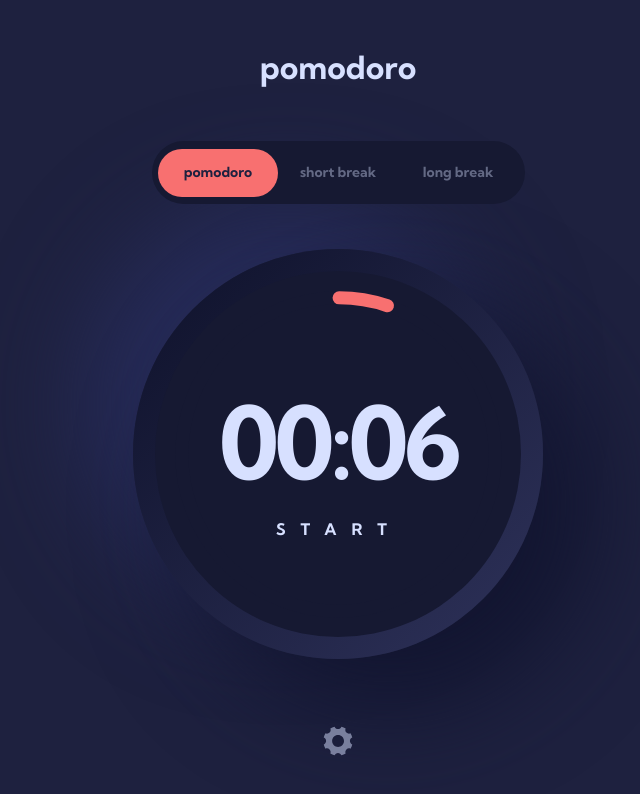
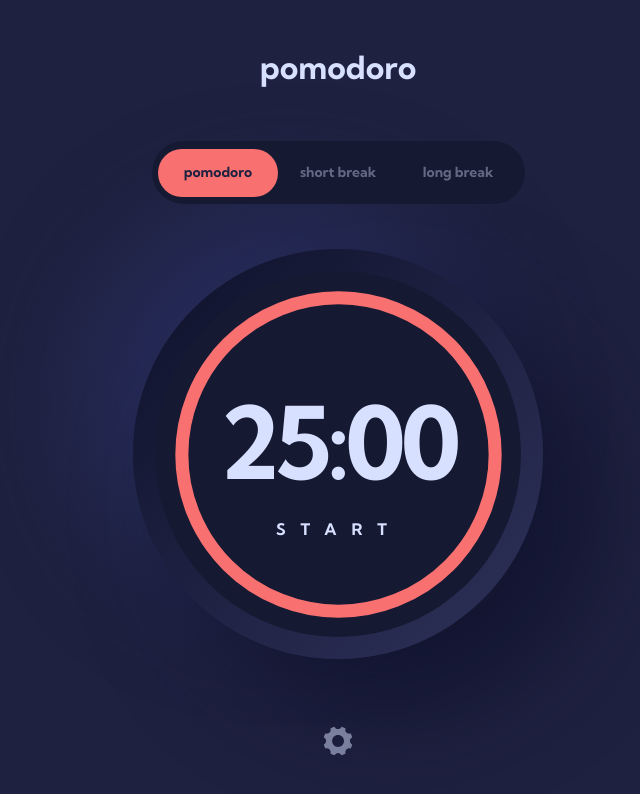
Before and after one commit to blp100/pomodoro-app, a Next.js app: page / in a window 1280 px wide. Shown: the top 794 px of the page, without its empty margins (302-942 px from the left). Built offline with nearby package versions, Linux system fonts and the light colour scheme.

Commit message:
fix: load  default setting properly

```diff
--- a/components/color-theme.js
+++ b/components/color-theme.js
@@ -25,6 +25,10 @@ export const ThemeContextProvider = ({ children }) => {
   );
 
   useEffect(() => initialThemeHandler());
+
+  useEffect(() => {
+    console.log(themeFont);
+  }, [themeFont]);
 
   const isLocalStorageEmpty = () => {
     return (
--- a/components/setting.js
+++ b/components/setting.js
@@ -15,7 +15,7 @@ import {
   Flex,
 } from "@chakra-ui/react";
 import { IoIosSettings } from "react-icons/io";
-import { useContext, useState } from "react";
+import { useContext, useEffect, useState } from "react";
 import ThemeContext from "../components/color-theme";
 import TimerInput from "./timer-input";
 import ColorSelector from "./color-selector";
@@ -23,23 +23,35 @@ import FontSelector from "./font-selector";
 
 const Setting = () => {
   const themeCtx = useContext(ThemeContext);
-
-  const changeThemeHandler = (color, font) => {
-    themeCtx.changeThemeHandler(color, font);
-  };
-
   const { isOpen, onOpen, onClose } = useDisclosure();
   const [themeColor, setThemeColor] = useState(themeCtx.themeColor);
   const [themeFont, setThemeFont] = useState(themeCtx.themeFont);
+  console.log("themeFont", themeFont);
+  console.log("themeCtx.themeFont", themeCtx.themeFont);
   const [pomodoroDuration, setPomodoroDuration] = useState(
-    themeCtx.pomodoroDuration
+    Number(themeCtx.pomodoroDuration)
   );
   const [shortBreakDuration, setShortBreakDuration] = useState(
-    themeCtx.shortBreakDuration
+    Number(themeCtx.shortBreakDuration)
   );
   const [longBreakDuration, setLongBreakDuration] = useState(
-    themeCtx.longBreakDuration
+    Number(themeCtx.longBreakDuration)
   );
+  //need to write some check oon theme parameter change
+
+  useEffect(() => {
+    setThemeColor(() => themeCtx.themeColor);
+    setThemeFont(() => themeCtx.themeFont);
+    setPomodoroDuration(() => themeCtx.pomodoroDuration);
+    setShortBreakDuration(() => themeCtx.shortBreakDuration);
+    setLongBreakDuration(() => themeCtx.longBreakDuration);
+  }, [
+    themeCtx.themeColor,
+    themeCtx.themeFont,
+    themeCtx.pomodoroDuration,
+    themeCtx.shortBreakDuration,
+    themeCtx.longBreakDuration,
+  ]);
 
   const setColorHandler = (color) => {
     setThemeColor(color);
@@ -50,18 +62,23 @@ const Setting = () => {
   };
 
   const changePomodoroDurationHandler = (time) => {
-    console.log(time);
-    // setPomodoroDuration(time);
+    setPomodoroDuration(() => time);
   };
   const changeShortBreakDurationHandler = (time) => {
-    // setShortBreakDuration(time);
+    setShortBreakDuration(() => time);
   };
   const changeLongBreakDurationHandler = (time) => {
-    // setLongBreakDuration(time);
+    setLongBreakDuration(() => time);
   };
 
   const applySettingHandler = () => {
-    changeThemeHandler(themeColor, themeFont);
+    themeCtx.changeThemeHandler(
+      themeColor,
+      themeFont,
+      pomodoroDuration,
+      shortBreakDuration,
+      longBreakDuration
+    );
     onClose();
   };
 
--- a/components/timer.js
+++ b/components/timer.js
@@ -4,9 +4,13 @@ import ThemeContext from "./color-theme";
 
 const Timer = () => {
   const themeCtx = useContext(ThemeContext);
-  const [countDownTime, setCountDownTime] = useState(0.1 * 60 * 1000);
+  const [countDownTime, setCountDownTime] = useState(
+    themeCtx.pomodoroDuration * 60 * 1000
+  );
   const [intervalId, setIntervalId] = useState(0);
   const [countingStatus, setCountingStatus] = useState("pause");
+
+  const [timerDuration, setTimerDuration] = useState(["25", "5", "15"]);
 
   const startCountDown = () => {
     if (intervalId) {
@@ -16,9 +20,9 @@ const Timer = () => {
     }
 
     if (countingStatus === "end") {
-      setCountDownTime((countDownTime) => 0.1 * 60 * 1000);
-      setCountingStatus((countingStatus) => "pause");
-      return
+      setCountDownTime(() => 0.1 * 60 * 1000);
+      setCountingStatus(() => "pause");
+      return;
     }
 
     const newIntervalId = setInterval(() => {
@@ -29,17 +33,20 @@ const Timer = () => {
   };
 
   useEffect(() => {
-    console.log(countDownTime);
     if (countDownTime <= 0) {
       clearInterval(intervalId);
       setIntervalId(0);
       setCountingStatus("end");
     }
-  }, [countDownTime]);
+  }, [countDownTime, themeCtx.pomodoroDuration]);
 
   useEffect(() => {
-    console.log(intervalId);
-  }, [intervalId]);
+    if (timerDuration[0] != themeCtx.pomodoroDuration) {
+      // console.log("true");
+      // console.log("Timer", timerDuration[0]);
+      // console.log("context", themeCtx.pomodoroDuration);
+    }
+  }, [timerDuration, themeCtx.pomodoroDuration]);
 
   const btnName =
     countingStatus === "pause"
```
Also changed, not shown: components/font-selector.js (+9 -3 lines).
